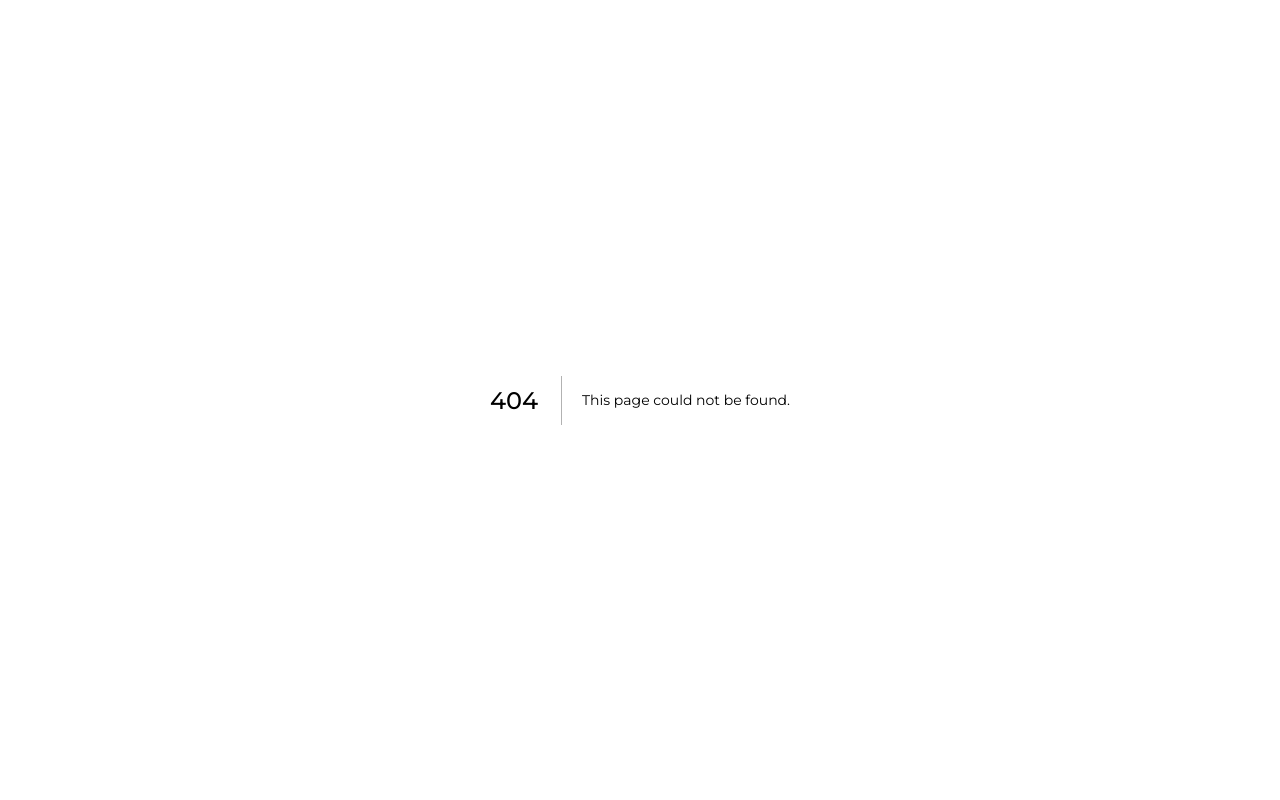
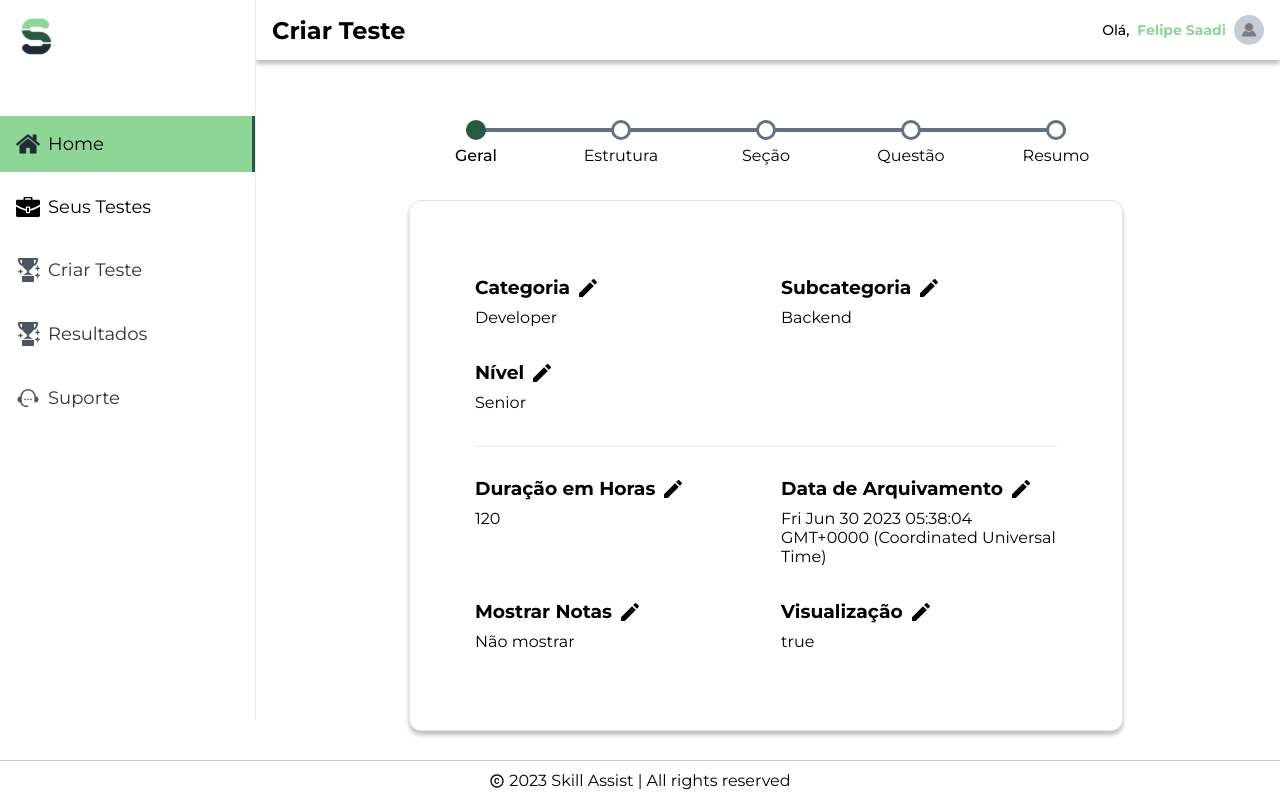
Before and after one commit to Skill-Assist/company-frontend, a Next.js app: page /create in a window 1280 px wide. Before the commit this address had no page. Built offline with nearby package versions, Linux system fonts and the light colour scheme.

Commit message:
feat: add Create Geral Section

```diff
--- a/components/inputField/index.tsx
+++ b/components/inputField/index.tsx
@@ -7,8 +7,9 @@ import Mask from "@/utils/mask";
 interface InputField {
   title: string;
   type?: "select" | "input";
+  dataType?: "text" | "number" | "Date" | 'boolean';
   regex?: string;
-  value: string;
+  value: string | number | any;
   placeholder?: string;
   editable?: boolean;
   changeValue?: (value: string) => void;
@@ -18,6 +19,7 @@ const InputField: React.FC<InputField> = ({
   editable,
   title,
   type,
+  dataType,
   regex,
   value,
   placeholder,
@@ -33,21 +35,27 @@ const InputField: React.FC<InputField> = ({
           <form onSubmit={(e) => e.preventDefault()}>
             <input
               id={`${title}_edit`}
-              type="text"
+              type={dataType ? dataType : 'text'}
               pattern={regex ? regex : ""}
               value={newValue}
               onChange={(e) => handleChange(e.target.value)}
               onBlur={() => handleEdit()}
-              onKeyDown={(e) => handleKeyPress(e)}
+              onKeyDown={(e) => dataType == "Date" ? e.preventDefault() : handleKeyPress(e)}
             />
           </form>
         );
       case "select":
-        return false;
+        return (
+          <select value={newValue} onChange={(e) => handleChange(e.target.value)} onBlur={() =>  handleEdit()}>
+            <option value="true">Sim</option>
+            <option value="false">Não</option>
+          </select>
+        )
     }
   };
 
   const handleEdit = () => {
+    console.log(newValue)
     if (changeValue) {
       changeValue(newValue);
     }
@@ -82,7 +90,7 @@ const InputField: React.FC<InputField> = ({
       const element = document.getElementById(`${title}_edit`);
 
       if (element) {
-        console.log(element);
+        // console.log(element);
         element.focus();
       }
     }
@@ -101,7 +109,7 @@ const InputField: React.FC<InputField> = ({
       {editable && edit ? (
         generateField()
       ) : (
-        <p>{placeholder ? placeholder : value}</p>
+        <p>{placeholder ? placeholder : String(value)}</p>
       )}
     </div>
   );
--- a/components/inputField/styles.module.scss
+++ b/components/inputField/styles.module.scss
@@ -20,4 +20,8 @@
     width: max-content;
     margin-top: -1px;
   }
+
+  input[type=Date] {
+    border: none;
+  }
 }
--- a/components/sidebar/index.tsx
+++ b/components/sidebar/index.tsx
@@ -47,23 +47,17 @@ const Sidebar: React.FC<Props> = ({ active, secondary, disabled }: Props) => {
         icon: HomeIcon,
         text: "Home",
         url: "/",
-        // opened: false,
-        // subItems: [
-        //   {
-        //     text: "Item 1",
-        //   },
-        //   {
-        //     text: "Item 2",
-        //   },
-        //   {
-        //     text: "Item 3",
-        //   },
-        // ],
       },
       {
         icon: ExamsIcon,
         text: "Seus Testes",
         url: "/exams",
+      },
+      {
+        icon: ResultsIcon,
+        text: "Criar Teste",
+        url: "/create",
+        disabled: true
       },
       {
         icon: ResultsIcon,
--- /dev/null
+++ b/components/stepBar/index.tsx
@@ -0,0 +1,50 @@
+import React, { useState } from "react";
+import styles from "./styles.module.scss";
+
+type Item = {
+  title: String;
+}
+
+const StepBar: React.FC = () => {
+  const [actualStep, setActualStep] = useState(0)
+
+  const steps = [
+    {
+      title: 'Geral',
+    },
+    {
+      title: 'Estrutura',
+    },
+    {
+      title: 'Seção',
+    },
+    {
+      title: 'Questão',
+    },
+    {
+      title: 'Resumo',
+    }
+  ]
+
+  return <div className={styles.stepBar}>
+    <div className={styles.container}>
+      <div className={styles.line}></div>
+      <div className={styles.items}>
+        {
+          steps.map((item: Item, index: number) => {
+            return (
+              <div
+                className={`${styles.item} ${index === actualStep && styles.active}`}
+                onClick={() => setActualStep(index)}
+              >
+                <div className={styles.circle}></div>
+                <div className={styles.title}>{item.title}</div>
+              </div>
+            )
+          })
+        }
+      </div>
+    </div>
+  </div>
+}
+export default StepBar;
--- /dev/null
+++ b/components/stepBar/styles.module.scss
@@ -0,0 +1,62 @@
+.stepBar {
+  display: flex;
+  justify-content: center;
+  width: 100%;
+
+  .container {
+    position: relative;
+    display: flex;
+    width: 60%;
+    max-width: 600px;
+    margin-top: 40px;
+
+    .items {
+      display: flex;
+      justify-content: space-between;
+      width: 100%;
+
+      .item {
+        display: flex;
+        flex-direction: column;
+        justify-content: center;
+        align-items: center;
+
+        cursor: pointer;
+
+        .circle {
+          width: 20px;
+          height: 20px;
+          border: solid 3px var(--primary);
+          border-radius: 50%;
+          background-color: white;
+        }
+        .title {
+          margin-top: 50px;
+          position: absolute;
+          padding: 30px;
+        }
+      }
+
+      .active {
+        .circle {
+          background-color: var(--highlight-1);
+          border-color: var(--highlight-1);
+        }
+        .title {
+          font-weight: 500;
+        }
+      }
+    }
+
+    .line {
+      position: absolute;
+      left: 0;
+      width: 100%;
+      top: 8px;
+      left: 0px;
+      height: 4px;
+      background-color: var(--primary);
+      z-index: -1;
+    }
+  }
+}
--- /dev/null
+++ b/pages/create/index.tsx
@@ -0,0 +1,80 @@
+import React, { useState } from 'react'
+import styles from './styles.module.scss'
+import StepBar from '@/components/stepBar'
+import Layout from '@/components/layout'
+import InputField from '@/components/inputField'
+
+type Exam = {
+  title: string | null;
+  subtitle: string | null;
+  level: string | null;
+  durationInHours: number | null;
+  submissionDeadlineInHours: number | null;
+  showGrade: boolean | null;
+  archiveDate: Date | null;
+  isPublic: boolean | null;
+}
+
+const Create: React.FC = (user: any) => {
+  const [fields, setFields] = useState(
+    {
+      title: "Developer",
+      subtitle: "Backend",
+      level: "Senior",
+      durationInHours: 120,
+      submissionDeadlineInHours: 360,
+      showGrade: false,
+      archiveDate: new Date(),
+      isPublic: true
+    }
+  )
+
+  const handleChange = (data: any) => {
+    const key = Object.getOwnPropertyNames(data)[0]
+    setFields({ ...fields, [key]: data[key] })
+    console.log(data)
+  }
+
+  return (
+    <Layout sidebar footer header headerTitle="Criar Teste" active={0} user={user}>
+      <div className={styles.create}>
+        <div className={styles.container}>
+          <StepBar />
+
+          <div className={styles.content}>
+            <div className={styles.modal}>
+              <div className={styles.fieldsContainer}>
+                <InputField type="input" editable title='Categoria' placeholder={fields.title ? '' : 'Sem categoria'} value={fields.title} changeValue={(value: any) => handleChange({ title: value })}
+                />
+
+                <InputField type="input" editable title='Subcategoria' placeholder={fields.subtitle ? '' : 'Sem subcategoria'} value={fields.subtitle} changeValue={(value: any) => handleChange({ subtitle: value })}
+                />
+
+                <InputField type="input" editable title='Nível' placeholder={fields.level ? '' : 'Sem nível'} value={fields.level} changeValue={(value: any) => handleChange({ level: value })}
+                />
+              </div>
+
+              <div className={styles.line}></div>
+
+              <div className={styles.fieldsContainer}>
+                <InputField type="input" dataType="number" editable title='Duração em Horas' placeholder={fields.durationInHours ? '' : 'Sem prazo'} value={fields.durationInHours} changeValue={(value: any) => handleChange({ durationInHours: value })}
+                />
+
+                <InputField type="input" dataType="Date" editable title='Data de Arquivamento' placeholder={fields.archiveDate ? '' : 'Sem arquivamento'} value={fields.archiveDate} changeValue={(value: any) => handleChange({ archiveDate: value })}
+                />
+
+                <InputField type="select" dataType='boolean' editable title='Mostrar Notas' placeholder={fields.showGrade ? '' : 'Não mostrar'} value={String(fields.showGrade)} changeValue={(value: any) => handleChange({ showGrade: value })}
+                />
+
+                <InputField type="select" dataType='boolean' editable title='Visualização' placeholder={fields.isPublic ? '' : 'Público'} value={String(fields.isPublic)} changeValue={(value: any) => handleChange({ isPublic: value })}
+                />
+              </div>
+            </div>
+          </div>
+        </div>
+      </div>
+    </Layout>
+  )
+}
+
+export default Create
--- /dev/null
+++ b/pages/create/styles.module.scss
@@ -0,0 +1,35 @@
+.create {
+  display: flex;
+  flex-direction: column;
+
+  .content {
+    display: flex;
+    justify-content: center;
+    margin-top: 60px;
+
+    .modal {
+      width: 70%;
+      max-width: 800px;
+      padding: 45px 65px;
+      border-radius: var(--border-radius);
+      border: 1px solid rgba(228, 228, 228, 0.93);
+      background: #FFF;
+      box-shadow: 0px 4px 4px 0px rgba(0, 0, 0, 0.25);
+
+      .fieldsContainer {
+        display: grid;
+        grid-template-columns: repeat(2, 1fr);
+        gap: 30px;
+        margin: 30px 0;
+      }
+
+      .line {
+        width: 100%;
+        max-width: 600px;
+        // margin-left: 16px;
+        height: 1px;
+        background-color: #E5E8EB;
+      }
+    }
+  }
+}
```
Also changed, not shown: pages/profile/index.tsx (+29 -29 lines).
